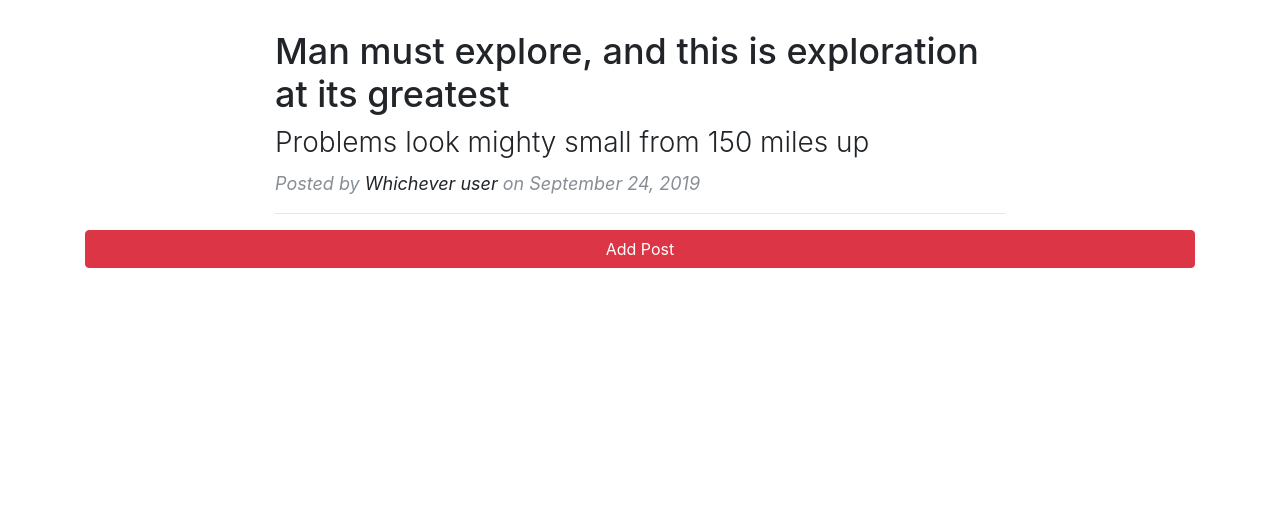
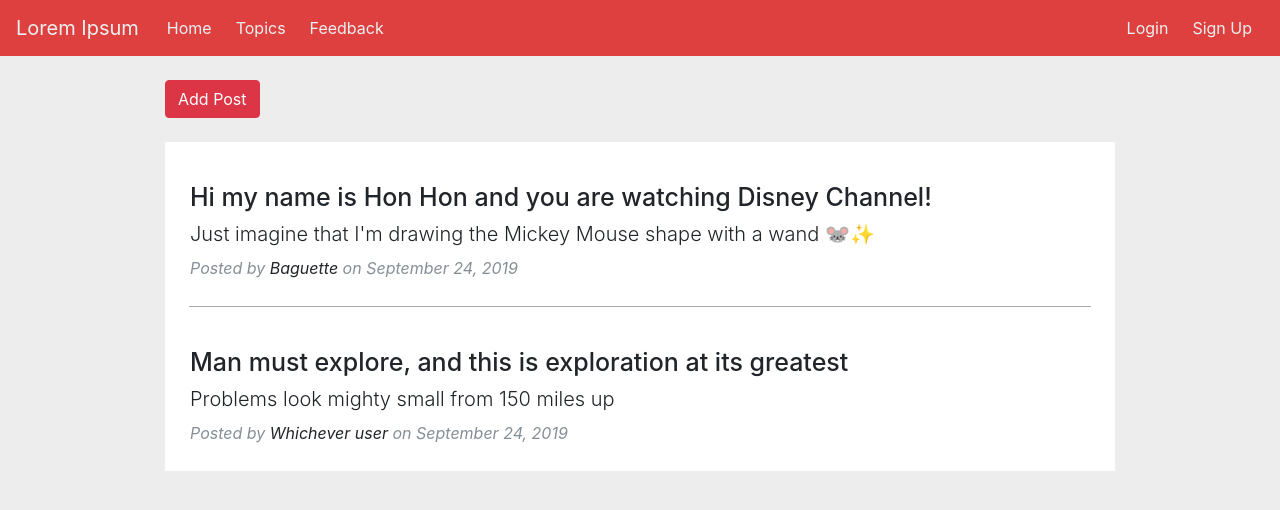
Before and after one commit to Mehxa/ASPJ-Project, a Flask app: template templates/home.html in a window 1280 px wide. Shown: the top 510 px of the page. Run offline with Flask 2, Linux system fonts and the light colour scheme; the template is opened without the code that fills it, so the values that code supplies are empty; some libraries are stand-ins or nearby versions.

Commit message:
Partial website base
Feedback form and part of the home page

```diff
--- a/main.py
+++ b/main.py
@@ -1,5 +1,6 @@
 from flask import Flask, render_template, request, redirect, url_for
 import mysql.connector
+import Forms
 
 db = mysql.connector.connect(
     host="localhost",
@@ -16,9 +17,17 @@ app = Flask(__name__)
 
 
 @app.route("/", methods=["GET", "POST"])
+def main():
+    return redirect("/home")
+
+@app.route("/home", methods=["GET", "POST"])
 def home():
-    return render_template("home.html")
+    return render_template("home.html", currentPage="home")
 
+@app.route("/feedback")
+def feedback():
+    feedbackForm = Forms.FeedbackForm(request.form)
+    return render_template("feedback.html", currentPage="feedback",feedbackForm = feedbackForm)
 
 if __name__ == "__main__":
     app.run(debug=True)
--- /dev/null
+++ b/static/styles/base.css
@@ -0,0 +1,132 @@
+body {
+  background-color: #ededed;
+}
+
+/* Navbar*/
+
+.navbar {
+  background-color: #de4040;
+}
+.navbar .navbar-brand {
+  color: #ecf0f1;
+}
+.navbar .navbar-brand:hover,
+.navbar .navbar-brand:focus {
+  color: #ffbaca;
+}
+.navbar .navbar-text {
+  color: #ecf0f1;
+}
+.navbar .navbar-text a {
+  color: #ffbaca;
+}
+.navbar .navbar-text a:hover,
+.navbar .navbar-text a:focus {
+  color: #ffbaca;
+}
+.navbar .navbar-nav .nav-link {
+  color: #ecf0f1;
+  border-radius: .25rem;
+  margin: 0 0.25em;
+}
+.navbar .navbar-nav .nav-link:not(.disabled):hover,
+.navbar .navbar-nav .nav-link:not(.disabled):focus {
+  color: #ffbaca;
+}
+.navbar .navbar-nav .nav-item.active .nav-link,
+.navbar .navbar-nav .nav-item.active .nav-link:hover,
+.navbar .navbar-nav .nav-item.active .nav-link:focus,
+.navbar .navbar-nav .nav-item.show .nav-link,
+.navbar .navbar-nav .nav-item.show .nav-link:hover,
+.navbar .navbar-nav .nav-item.show .nav-link:focus {
+  color: #ffbaca;
+  background-color: #de4040;
+}
+.navbar .navbar-toggle {
+  border-color: #de4040;
+}
+.navbar .navbar-toggle:hover,
+.navbar .navbar-toggle:focus {
+  background-color: #de4040;
+}
+.navbar .navbar-toggle .navbar-toggler-icon {
+  color: #ecf0f1;
+}
+.navbar .navbar-collapse,
+.navbar .navbar-form {
+  border-color: #ecf0f1;
+}
+.navbar .navbar-link {
+  color: #ecf0f1;
+}
+.navbar .navbar-link:hover {
+  color: #ffbaca;
+}
+
+@media (max-width: 575px) {
+  .navbar-expand-sm .navbar-nav .show .dropdown-menu .dropdown-item {
+    color: #ecf0f1;
+  }
+  .navbar-expand-sm .navbar-nav .show .dropdown-menu .dropdown-item:hover,
+  .navbar-expand-sm .navbar-nav .show .dropdown-menu .dropdown-item:focus {
+    color: #ffbaca;
+  }
+  .navbar-expand-sm .navbar-nav .show .dropdown-menu .dropdown-item.active {
+    color: #ffbaca;
+    background-color: #de4040;
+  }
+}
+
+@media (max-width: 767px) {
+  .navbar-expand-md .navbar-nav .show .dropdown-menu .dropdown-item {
+    color: #ecf0f1;
+  }
+  .navbar-expand-md .navbar-nav .show .dropdown-menu .dropdown-item:hover,
+  .navbar-expand-md .navbar-nav .show .dropdown-menu .dropdown-item:focus {
+    color: #ffbaca;
+  }
+  .navbar-expand-md .navbar-nav .show .dropdown-menu .dropdown-item.active {
+    color: #ffbaca;
+    background-color: #de4040;
+  }
+}
+
+@media (max-width: 991px) {
+  .navbar-expand-lg .navbar-nav .show .dropdown-menu .dropdown-item {
+    color: #ecf0f1;
+  }
+  .navbar-expand-lg .navbar-nav .show .dropdown-menu .dropdown-item:hover,
+  .navbar-expand-lg .navbar-nav .show .dropdown-menu .dropdown-item:focus {
+    color: #ffbaca;
+  }
+  .navbar-expand-lg .navbar-nav .show .dropdown-menu .dropdown-item.active {
+    color: #ffbaca;
+    background-color: #de4040;
+  }
+}
+
+@media (max-width: 1199px) {
+  .navbar-expand-xl .navbar-nav .show .dropdown-menu .dropdown-item {
+    color: #ecf0f1;
+  }
+  .navbar-expand-xl .navbar-nav .show .dropdown-menu .dropdown-item:hover,
+  .navbar-expand-xl .navbar-nav .show .dropdown-menu .dropdown-item:focus {
+    color: #ffbaca;
+  }
+  .navbar-expand-xl .navbar-nav .show .dropdown-menu .dropdown-item.active {
+    color: #ffbaca;
+    background-color: #de4040;
+  }
+}
+
+.navbar-expand .navbar-nav .show .dropdown-menu .dropdown-item {
+  color: #ecf0f1;
+}
+.navbar-expand .navbar-nav .show .dropdown-menu .dropdown-item:hover,
+.navbar-expand .navbar-nav .show .dropdown-menu .dropdown-item:focus {
+  color: #ffbaca;
+}
+.navbar-expand .navbar-nav .show .dropdown-menu .dropdown-item.active {
+  color: #ffbaca;
+  background-color: #de4040;
+}
--- a/static/styles/home.css
+++ b/static/styles/home.css
@@ -1,25 +1,47 @@
- .post-preview > a {
+#post-list {
+  background-color: #fff;
+}
+
+hr {
+  border: 0;
+  width: 95%;
+  background-color:#aaa;
+  height: 1px;
+  margin: 0;
+}
+
+.post-preview {
+  padding: 10px 25px;
+  width: 100%;
+}
+
+.post-preview:hover {
+  background-color: #f8f8f8;
+}
+
+.post-preview > a {
   color: #212529;
 }
 
-.post-preview > a:focus, .post-preview > a:hover {
+.post-preview:hover > a, .post-preview:hover > a {
   text-decoration: none;
   color: #0085A1;
 }
 
 .post-preview > a > .post-title {
-  font-size: 30px;
+  font-size: 25px;
   margin-top: 30px;
   margin-bottom: 10px;
 }
 
 .post-preview > a > .post-subtitle {
+  font-size: 20px;
   font-weight: 300;
   margin: 0 0 10px;
 }
 
 .post-preview > .post-meta {
-  font-size: 18px;
+  font-size: 16px;
   font-style: italic;
   margin-top: 0;
   color: #868e96;
@@ -37,7 +59,7 @@
 
 @media only screen and (min-width: 768px) {
   .post-preview > a > .post-title {
-    font-size: 36px;
+    font-size: 25px;
   }
 }
 
--- a/templates/base.html
+++ b/templates/base.html
@@ -3,11 +3,16 @@
 <head>
     <meta charset="UTF-8">
     <title>{% block title %}{% endblock %}</title>
-    <!-- Bootstrap CSS 4.3.1 -->
-    <link rel="stylesheet" href="/static/bootstrap-4.3.1-dist/css/bootstrap.min.css">
-    <link href="//netdna.bootstrapcdn.com/font-awesome/3.2.1/css/font-awesome.css" rel="stylesheet">
 
+    <!-- Bootstrap CSS 4.5.0 -->
+    <link rel="stylesheet" href="https://stackpath.bootstrapcdn.com/bootstrap/4.5.0/css/bootstrap.min.css" integrity="sha384-9aIt2nRpC12Uk9gS9baDl411NQApFmC26EwAOH8WgZl5MYYxFfc+NcPb1dKGj7Sk" crossorigin="anonymous">
 
+    <!-- jQuery 3.5.1 + Poppe.js 1.16.0 + Bootstrap JavaScript Plugins 4.5.0 -->
+    <script src="https://code.jquery.com/jquery-3.5.1.slim.min.js" integrity="sha384-DfXdz2htPH0lsSSs5nCTpuj/zy4C+OGpamoFVy38MVBnE+IbbVYUew+OrCXaRkfj" crossorigin="anonymous"></script>
+    <script src="https://cdn.jsdelivr.net/npm/popper.js@1.16.0/dist/umd/popper.min.js" integrity="sha384-Q6E9RHvbIyZFJoft+2mJbHaEWldlvI9IOYy5n3zV9zzTtmI3UksdQRVvoxMfooAo" crossorigin="anonymous"></script>
+    <script src="https://stackpath.bootstrapcdn.com/bootstrap/4.5.0/js/bootstrap.min.js" integrity="sha384-OgVRvuATP1z7JjHLkuOU7Xw704+h835Lr+6QL9UvYjZE3Ipu6Tp75j7Bh/kR0JKI" crossorigin="anonymous"></script>
+
+    <link rel="stylesheet" type = "text/css" href = "/static/styles/base.css">
     {% block style %} {% endblock %}
 </head>
 <body>
--- a/templates/home.html
+++ b/templates/home.html
@@ -1,29 +1,53 @@
 {% extends "base.html" %}
-{% block title %} Blog Home {% endblock %}
+{% block title %}Home{% endblock %}
 
 {% block style %}
 <link rel="stylesheet" href="/static/styles/home.css">
 {% endblock %}
+
 {% block content %}
-  <div class="container">
-    <div class="row">
-      <div class="col-lg-8 col-md-10 mx-auto">
+<div class="container mt-4">
+  <div class="row justify-content-center">
+    <div class="col-md-10">
+      <div class="row">
+        <div class="btn btn-danger post">Add Post</div>
+      </div>
+
+      <div class="row mt-4" id="post-list">
         <div class="post-preview">
           <a href="post.html">
-            <h2 class="post-title">
-              Man must explore, and this is exploration at its greatest
+            <h1 class="post-title">
+              Hi my name is Hon Hon and you are watching Disney Channel!
+            </h1>
+            <h2 class="post-subtitle">
+              Just imagine that I'm drawing the Mickey Mouse shape with a wand 🐭✨
             </h2>
-            <h3 class="post-subtitle">
-              Problems look mighty small from 150 miles up
-            </h3>
+          </a>
+          <p class="post-meta">Posted by
+            <a href="#">Baguette</a>
+            on September 24, 2019
+          </p>
+        </div> <!--Post-->
+
+        <hr class="mx-auto">
+
+        <div class="post-preview">
+          <a href="post.html">
+          <h1 class="post-title">
+            Man must explore, and this is exploration at its greatest
+          </h1>
+          <h2 class="post-subtitle">
+            Problems look mighty small from 150 miles up
+          </h2>
           </a>
           <p class="post-meta">Posted by
             <a href="#">Whichever user</a>
-            on September 24, 2019</p>
-        </div>
-        <hr>
-      </div>
-    </div>
-    <div class="btn btn-danger post mx-auto">Add Post</div>
-  </div>
+            on September 24, 2019
+          </p>
+        </div> <!--Post-->
+      </div> <!--Sub-Row-->
+
+    </div> <!--Column-->
+  </div> <!--Row-->
+</div> <!--Container-->
 {% endblock %}
--- a/templates/includes/_navbar.html
+++ b/templates/includes/_navbar.html
@@ -1,10 +1,32 @@
-<!DOCTYPE html>
-<html lang="en">
-<head>
-    <meta charset="UTF-8">
-    <title>Title</title>
-</head>
-<body>
+<nav class="navbar navbar-expand-lg">
+  <a class="navbar-brand" href="/home">Lorem Ipsum</a>
+  <button class="navbar-toggler" type="button" data-toggle="collapse" data-target="#navbarNav" aria-controls="navbarNav" aria-expanded="false" aria-label="Toggle navigation">
+    <span class="navbar-toggler-icon"></span>
+  </button>
 
-</body>
-</html>
+  <div class="collapse navbar-collapse" id="navbarNav">
+    <ul class="navbar-nav">
+      <li class="nav-item {% if currentPage=='home' %}active{% endif %}">
+        <a class="nav-link" href="/home">Home</a>
+      </li>
+
+      <li class="nav-item {% if currentPage=='topics' %}active{% endif %}">
+        <a class="nav-link" href="/topics">Topics</a>
+      </li>
+
+      <li class="nav-item {% if currentPage=='feedback' %}active{% endif %}">
+        <a class="nav-link" href="/feedback">Feedback</a>
+      </li>
+    </ul>
+
+    <ul class="navbar-nav ml-auto">
+      <li class="nav-item {% if currentPage=='login' %}active{% endif %}">
+        <a class="nav-link" href="/login">Login</a>
+      </li>
+
+      <li class="nav-item {% if currentPage=='signUp' %}active{% endif %}">
+        <a class="nav-link" href="/signup">Sign Up</a>
+      </li>
+    </ul>
+  </div>
+</nav>
```
Also changed, not shown: Forms.py (added, +7 -0 lines), templates/feedback.html (added, +38 -0 lines).
